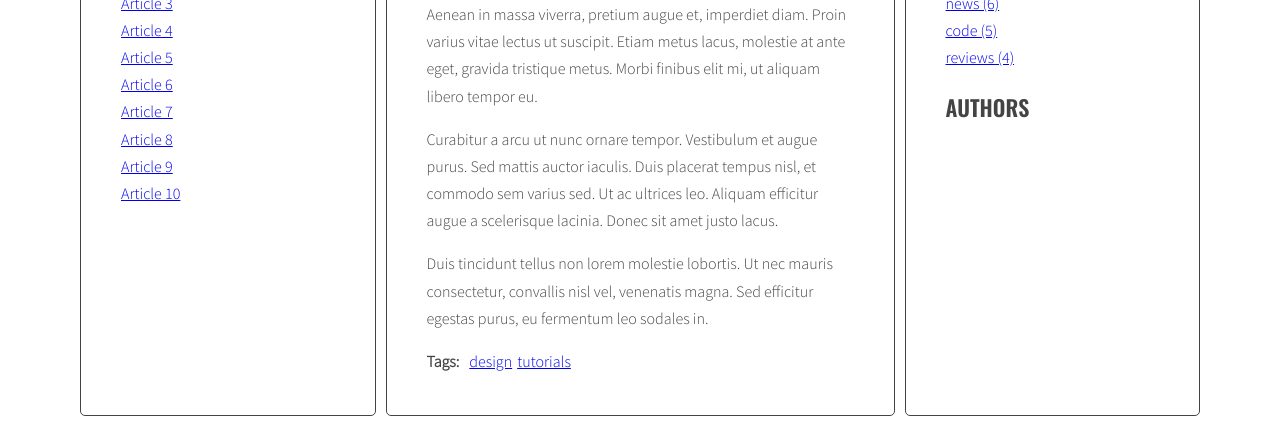
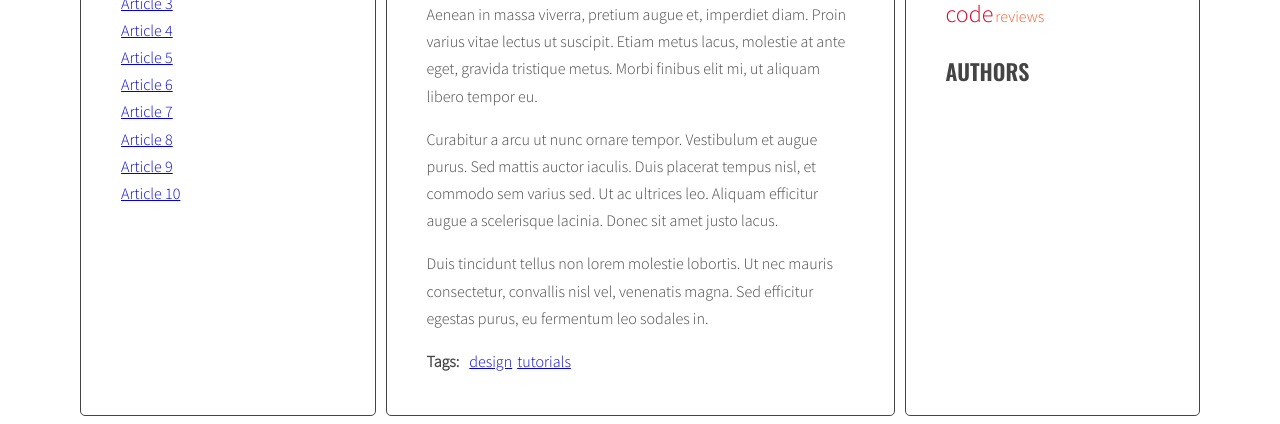
Before and after one commit to ankow8/javascript-blog, a website: page index.html in a window 1280 px wide. Shown: the part 423-847 px from the top of the page. Drawn offline with nearby package versions, Linux system fonts and the light colour scheme.

Commit message:
Add cloud tag

```diff
--- a/js/script.js
+++ b/js/script.js
@@ -190,7 +190,7 @@ function generateTags(){
   for(let tag in allTags){
 
     /* [NEW] generate code of a link and add it to allTagsHTML */
-    const tagLinkHTML = '<li><a href="#tag-' + tag + '" class="' + calculateTagClass(allTags[tag], tagsParams) + '">' + tag + ' (' + allTags[tag] + ')' + '</a></li>';
+    const tagLinkHTML = '<li><a href="#tag-' + tag + '" class="' + calculateTagClass(allTags[tag], tagsParams) + '">' + tag + /*' (' + allTags[tag] + ')' + */'</a></li>';
     console.log('tagLinkHTML: ', tagLinkHTML);
     allTagsHTML += tagLinkHTML;
     /*const tagLinkHTML = '<li><a class="tag-size-' + calculateTagClass(allTags[tag], tagsParams) + '" href="#tag-' + tag + '">' + tag + '</a>' + '" (3) "' + '</li>';
--- a/sass/style.scss
+++ b/sass/style.scss
@@ -92,6 +92,30 @@ body {
   }
 }
 
+/* Tags */
+
+.tags {
+  li {
+    display: inline-block;
+    margin: 2px 2px 0 0;
+  }
+  .tag-size-5 {
+    font-size: 32px;
+    text-decoration: none;
+    color: #900734;
+  }
+  .tag-size-3 {
+    font-size: 24px;
+    text-decoration: none;
+    color: #d90124;
+  }
+  .tag-size-1 {
+    font-size: 16px;
+    text-decoration: none;
+    color: #fd5726;
+  }
+}
+
 /* Authors */
 
 .authors {
```
Also changed, not shown: css/style.css, 1 other file.
